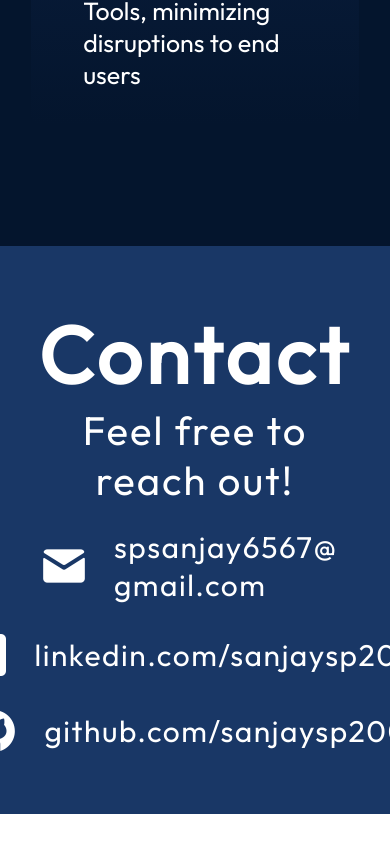
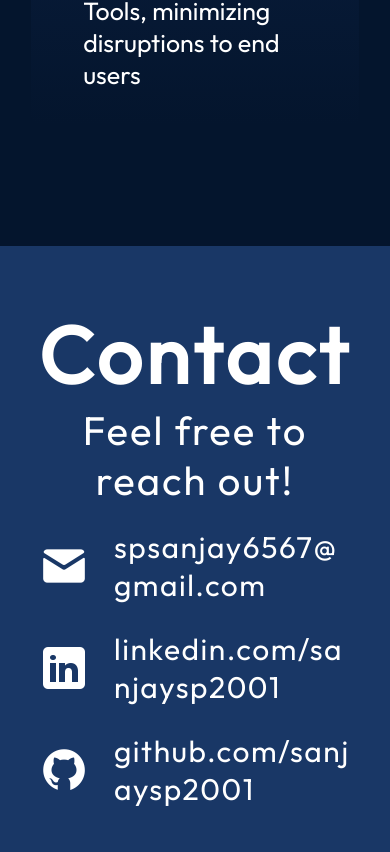
Before and after one commit to sanjaysp2001/portfolio, a React (Create React App) app: page / in a window 390 px wide. Shown: the part 4370-5222 px from the top of the page. Before the commit the page ends 5184 px from the top, so only its background shows below. Built offline with nearby package versions, Linux system fonts and the light colour scheme.

Commit message:
Updated for chrome

```diff
--- a/src/components/About/About.module.css
+++ b/src/components/About/About.module.css
@@ -27,7 +27,7 @@
 }
 
 .aboutImage {
-  width: 100%;
+  width: 40%;
 }
 
 .aboutItems {
--- a/src/components/Contact/Contact.module.css
+++ b/src/components/Contact/Contact.module.css
@@ -64,7 +64,7 @@
   .links {
     align-items: center;
   }
-  .link:first-child a{
+  .link a{
     word-break: break-all;
   }
 }
```
